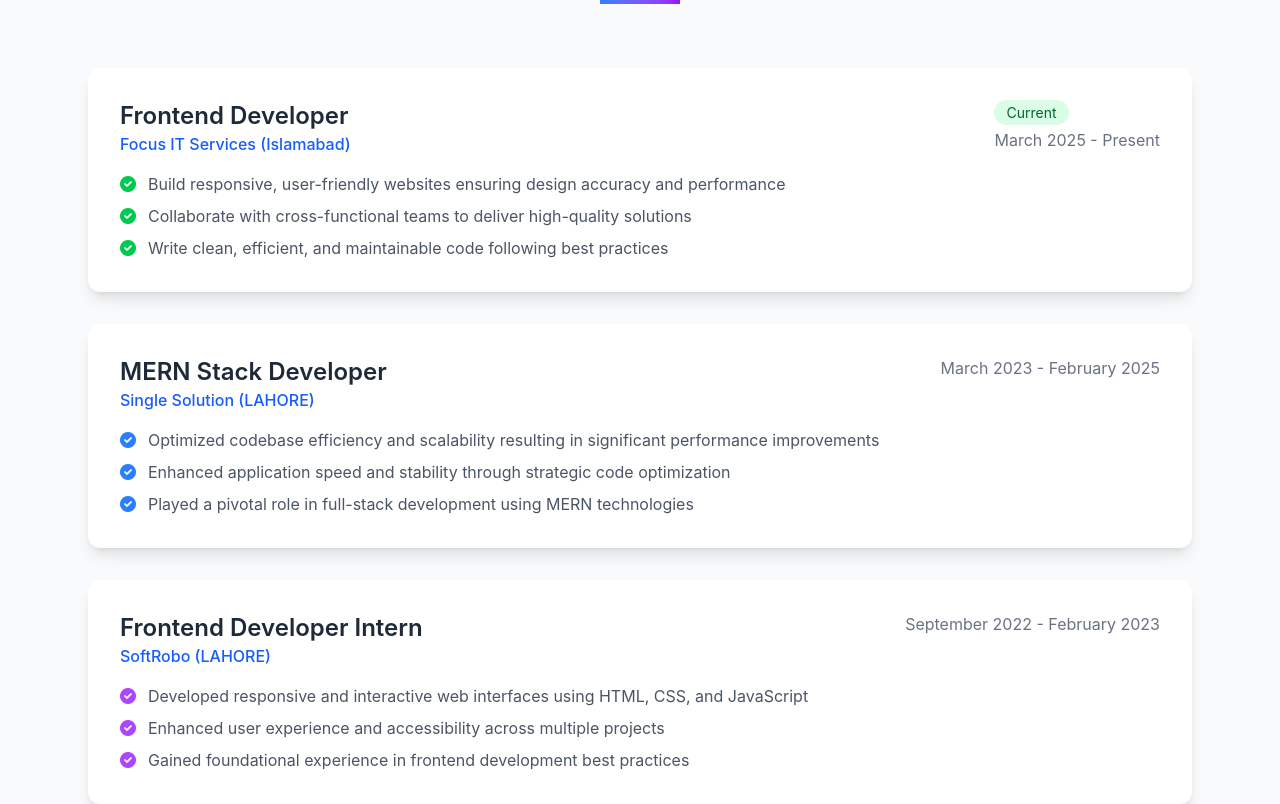
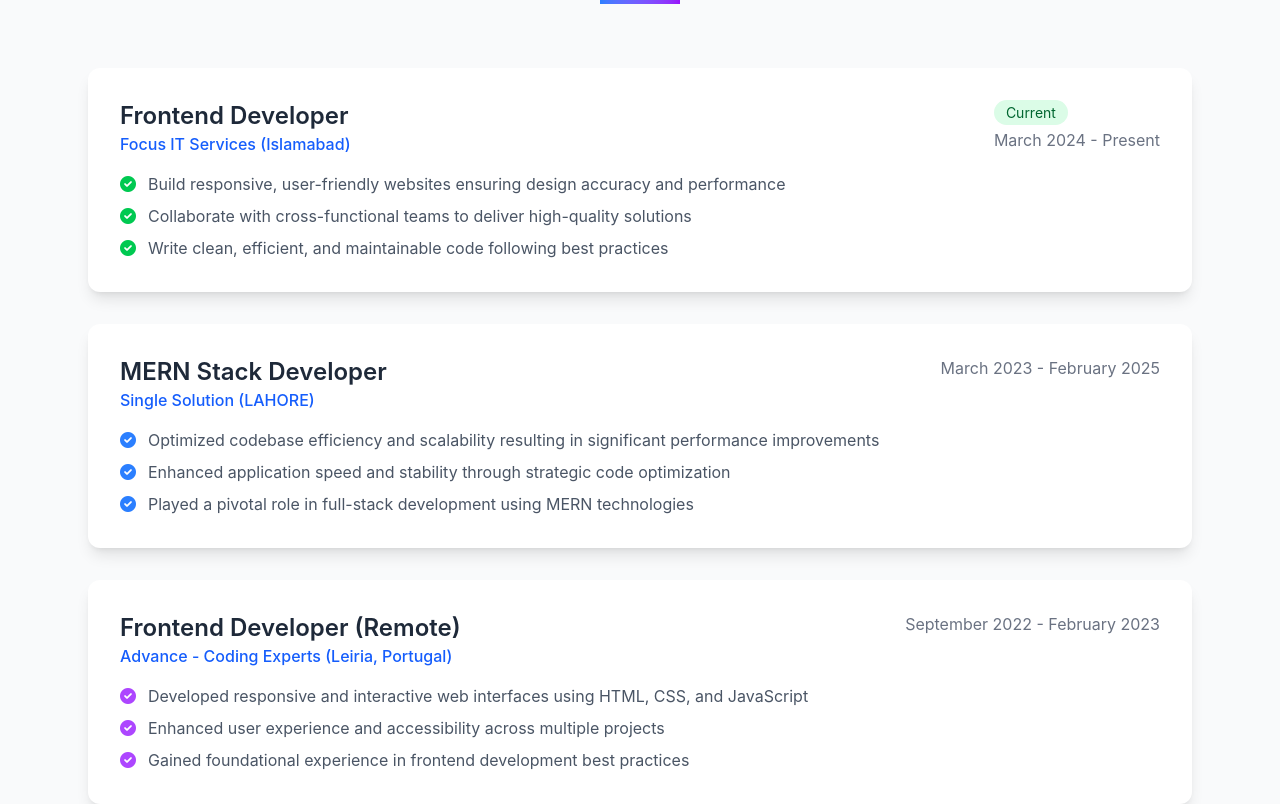
Before and after one commit to muhammad-ali-2001/portfolio, a React (Vite) app: page / in a window 1280 px wide. Shown: the part 1640-2444 px from the top of the page. Built offline with nearby package versions, Linux system fonts and the light colour scheme.

Commit message:
features implemented

```diff
--- a/src/pages/Portfolio/_components/ExperienceSection.tsx
+++ b/src/pages/Portfolio/_components/ExperienceSection.tsx
@@ -21,7 +21,7 @@
                 <span className="bg-green-100 text-green-800 px-3 py-1 rounded-full text-sm mr-2">
                   Current
                 </span>
-                <div className="mt-1">March 2025 - Present</div>
+                <div className="mt-1">March 2024 - Present</div>
               </div>
             </div>
             <ul className="text-gray-600 space-y-2">
@@ -80,9 +80,9 @@
             <div className="flex flex-col md:flex-row justify-between items-start mb-4">
               <div>
                 <h3 className="text-2xl font-semibold text-gray-800">
-                  Frontend Developer Intern
+                  Frontend Developer (Remote)
                 </h3>
-                <p className="text-blue-600 font-medium">SoftRobo (LAHORE)</p>
+                <p className="text-blue-600 font-medium">Advance - Coding Experts (Leiria, Portugal)</p>
               </div>
               <div className="text-gray-500 mt-2 md:mt-0">
                 September 2022 - February 2023
--- a/src/pages/Portfolio/_components/HeroSection.tsx
+++ b/src/pages/Portfolio/_components/HeroSection.tsx
@@ -1,6 +1,6 @@
 import { usePortfolioStore } from "@/store/portfolioStore";
 import { scrollToSection } from "@/utils/utils";
-import profile from "@/assets/images/profile.png";
+import profile from "@/assets/images/profilepic.png";
 import type { Experience } from "@/types/Experience";
 import ImageLoader from "@/styles/loader/ImageLoader";
 import SocialLinks from "@/styles/Icons/SocialLinks";
```
Also changed, not shown: src/assets/images/profilepic.png (added), 1 other file (tests, documents, lock files or other folders).
